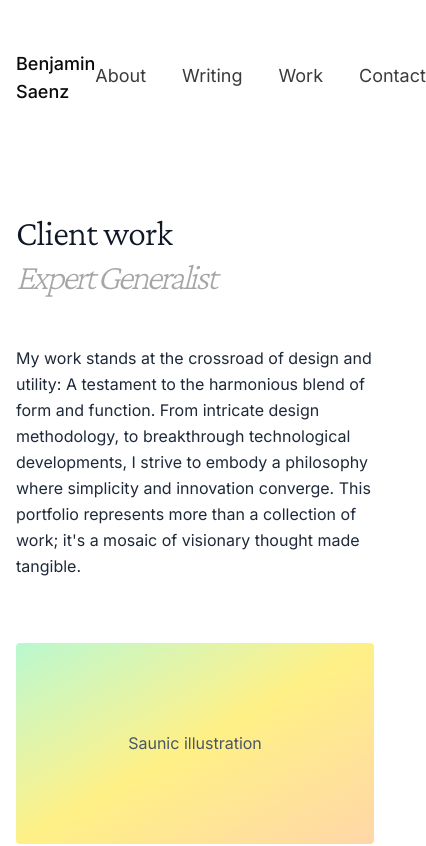
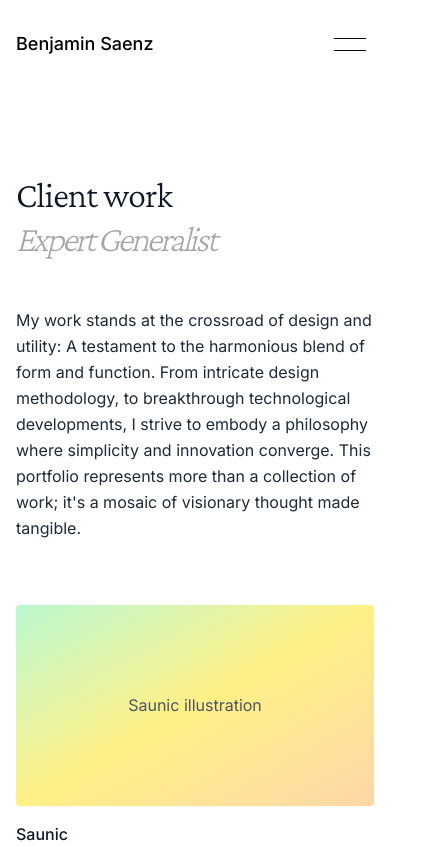
Before and after one commit to benj1sa/bsaenz-webpage-v3, a Next.js app: page /work in a window 390 px wide. Shown: the top 846 px of the page, 426 px wide, since content can reach past the window. Built offline with nearby package versions, Linux system fonts and the light colour scheme.

Commit message:
Implement responsive navigation component with hamburger menu; add scroll locking and dynamic header positioning

```diff
--- a/components/ui/Navigation.tsx
+++ b/components/ui/Navigation.tsx
@@ -1,3 +1,8 @@
+"use client";
+
+import { useState, useRef, useEffect } from "react";
+import Link from "next/link";
+
 interface NavigationLink {
   href: string;
   label: string;
@@ -9,22 +14,144 @@ interface NavigationProps {
 }
 
 export function Navigation({ links, siteName = "Benjamin Saenz" }: NavigationProps) {
+  const [isOpen, setIsOpen] = useState(false);
+  const headerRef = useRef<HTMLElement>(null);
+  const [headerBottom, setHeaderBottom] = useState(0);
+
+  useEffect(() => {
+    if (headerRef.current) {
+      const updateHeaderBottom = () => {
+        const rect = headerRef.current!.getBoundingClientRect();
+        setHeaderBottom(rect.bottom);
+      };
+
+      updateHeaderBottom();
+      window.addEventListener('resize', updateHeaderBottom);
+      window.addEventListener('scroll', updateHeaderBottom);
+
+      return () => {
+        window.removeEventListener('resize', updateHeaderBottom);
+        window.removeEventListener('scroll', updateHeaderBottom);
+      };
+    }
+  }, []);
+
+  // Disable scrolling when menu is open
+  useEffect(() => {
+    if (isOpen) {
+      // Save the current scroll position
+      const scrollY = window.scrollY;
+      document.body.style.position = 'fixed';
+      document.body.style.top = `-${scrollY}px`;
+      document.body.style.width = '100%';
+      document.body.style.overflow = 'hidden';
+
+      return () => {
+        // Restore scrolling
+        document.body.style.position = '';
+        document.body.style.top = '';
+        document.body.style.width = '';
+        document.body.style.overflow = '';
+        window.scrollTo(0, scrollY);
+      };
+    }
+  }, [isOpen]);
+
+  // Close menu when viewport reaches md breakpoint (768px)
+  useEffect(() => {
+    const handleResize = () => {
+      if (window.innerWidth >= 768 && isOpen) {
+        setIsOpen(false);
+      }
+    };
+
+    window.addEventListener('resize', handleResize);
+
+    // Check on mount in case viewport is already md or larger
+    if (window.innerWidth >= 768 && isOpen) {
+      setIsOpen(false);
+    }
+
+    return () => {
+      window.removeEventListener('resize', handleResize);
+    };
+  }, [isOpen]);
+
   return (
-    <section className="flex justify-between items-center my-[50px]">
-      <div className="font-medium text-lg">
-        <a href="/">{siteName}</a>
+    <>
+      <section
+        ref={headerRef}
+        className="flex justify-between items-center md:my-[50px] my-[20px] relative z-50 bg-background transition-colors"
+      >
+        <div className="font-medium text-lg text-black">
+          <Link href="/">{siteName}</Link>
         </div>
-      <div className="flex gap-9">
+
+        {/* Desktop Navigation Links - shown on md+ */}
+        <nav className="hidden md:flex items-center gap-6">
           {links.map((link) => (
-          <a
+            <Link
               key={link.href}
               href={link.href}
-            className="text-lg relative opacity-80 hover:opacity-100 transition-opacity duration-300 after:content-[''] after:block after:h-px after:bg-black after:mt-1 after:opacity-0 hover:after:opacity-100 after:transition-opacity after:duration-300"
+              className="text-base text-black hover:cursor-pointer relative pb-1 border-b-1 border-transparent hover:border-black transition-colors duration-200 ease-in-out"
             >
               {link.label}
-          </a>
+            </Link>
+          ))}
+        </nav>
+
+        {/* Hamburger Menu Button - hidden on md+ */}
+        <button
+          onClick={() => setIsOpen(!isOpen)}
+          className="md:hidden relative w-12 h-12 rounded-md transition-colors hover:cursor-pointer"
+          aria-label="Toggle menu"
+          aria-expanded={isOpen}
+        >
+          <span
+            className={`absolute left-1/2 top-1/2 block h-px w-8 bg-foreground -translate-x-1/2 origin-center transition-all duration-300 ease-in-out ${
+              isOpen
+                ? "translate-y-0 rotate-45"
+                : "-translate-y-1.5"
+            }`}
+          />
+          <span
+            className={`absolute left-1/2 top-1/2 block h-px w-8 bg-foreground -translate-x-1/2 origin-center transition-all duration-300 ease-in-out ${
+              isOpen
+                ? "translate-y-0 -rotate-45"
+                : "translate-y-1.5"
+            }`}
+          />
+        </button>
+      </section>
+
+      {/* Sliding Menu - starts below header, hidden on md+ */}
+      <div
+        className={`md:hidden fixed mt-12 left-0 right-0 bg-white z-40 overflow-hidden transition-all duration-400 ease-in-out ${
+          isOpen
+            ? "opacity-100"
+            : "opacity-0"
+        }`}
+        style={{
+          top: `${headerBottom}px`,
+          maxHeight: isOpen ? `calc(100vh - ${headerBottom}px)` : '0',
+        }}
+      >
+        <div className="flex flex-col min-h-screen">
+          {/* Navigation Links */}
+          {links.map((link, index) => (
+            <div key={link.href}>
+              <Link
+                href={link.href}
+                onClick={() => setIsOpen(false)}
+                className="block my-4 px-6 text-2xl italic font-light font-(family-name:--font-crimson-pro) text-black hover:opacity-70 transition-opacity"
+              >
+                {link.label}
+              </Link>
+              <div className="border-t border-gray-200 mx-6" />
+            </div>
           ))}
         </div>
-    </section>
+      </div>
+    </>
   );
 }
```
Lines whose indentation alone changed are shown as unchanged.
